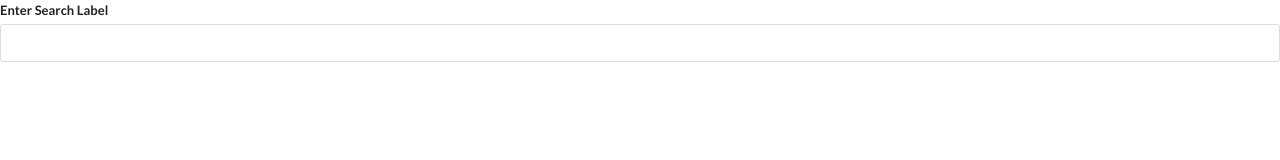
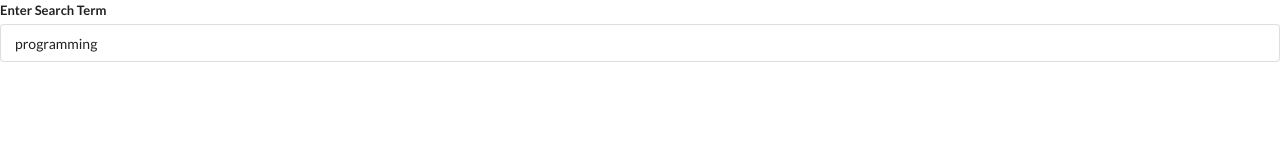
Before and after one commit to olaassem/react-widgets, a React (Create React App) app: page / in a window 1280 px wide. Shown: the top 160 px of the page. Built offline with nearby package versions, Linux system fonts and the light colour scheme; no server answers.

Commit message:
default serach term

```diff
--- a/src/components.js/Search.js
+++ b/src/components.js/Search.js
@@ -2,11 +2,14 @@
 import axios from 'axios';
 
 export default function Search() {
-	const [term, setTerm] = useState('');
+	const [term, setTerm] = useState('programming');
+	const [results, setResults] = useState([]);
+
+	console.log(results);
 
 	useEffect(() => {
 		const search = async () => {
-			await axios.get('en.wikipedia.org/w/api.php', {
+			const { data } = await axios.get('https://en.wikipedia.org/w/api.php', {
 				params: {
 					action: 'query',
 					list: 'search',
@@ -15,7 +18,10 @@
 					srsearch: term,
 				},
 			});
+
+			setResults(data.query.search);
 		};
+
 		search();
 	}, [term]);
 
@@ -23,11 +29,11 @@
 		<div>
 			<div className="ui form">
 				<div className="field">
-					<label>Enter Search Label</label>
+					<label>Enter Search Term</label>
 					<input
-						type="text"
 						value={term}
 						onChange={(e) => setTerm(e.target.value)}
+						className="input"
 					/>
 				</div>
 			</div>
```
